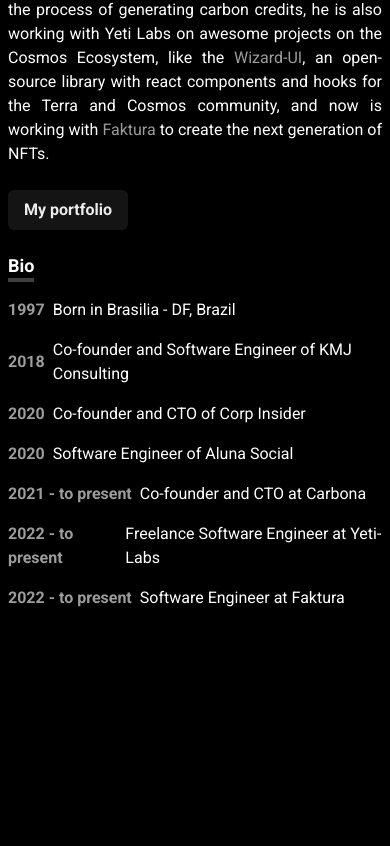
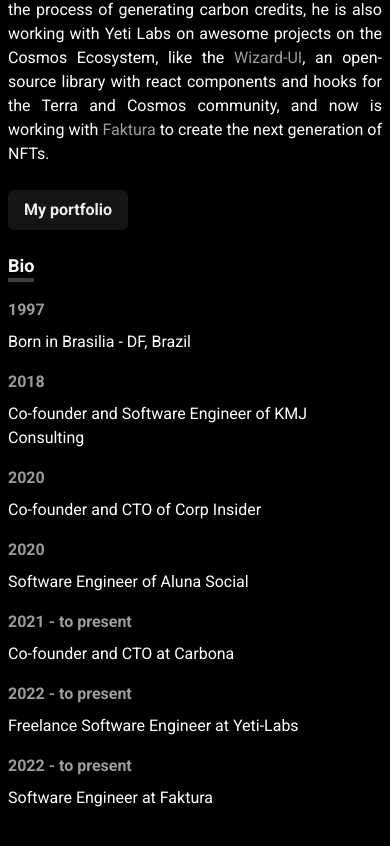
Before and after one commit to zevictordantas/zevictor-website, a Next.js app: page / in a window 390 px wide. Shown: the part 678-1524 px from the top of the page. Before the commit the page ends 1368 px from the top, so only its background shows below. Built offline with nearby package versions, Linux system fonts and the light colour scheme.

Commit message:
refact: make the biography section responsive

```diff
--- a/src/modules/Homepage/components/BiographySection/BiographySection.tsx
+++ b/src/modules/Homepage/components/BiographySection/BiographySection.tsx
@@ -1,5 +1,5 @@
 import { useColorModeValue } from '@chakra-ui/color-mode'
-import { Heading, HStack, Stack, Text } from '@chakra-ui/layout'
+import { Heading, Stack, Text } from '@chakra-ui/layout'
 
 export const BiographySection = () => {
   const grayColor = useColorModeValue('light.300', 'dark.300')
@@ -17,54 +17,54 @@ export const BiographySection = () => {
         Bio
       </Heading>
 
-      <HStack>
+      <Stack direction={{ base: 'column', sm: 'row' }}>
         <Text color={grayColor} fontWeight="extrabold">
           1997
         </Text>
         <Text>Born in Brasilia - DF, Brazil</Text>
-      </HStack>
+      </Stack>
 
-      <HStack>
+      <Stack direction={{ base: 'column', sm: 'row' }}>
         <Text color={grayColor} fontWeight="extrabold">
           2018
         </Text>
         <Text>Co-founder and Software Engineer of KMJ Consulting</Text>
-      </HStack>
+      </Stack>
 
-      <HStack>
+      <Stack direction={{ base: 'column', sm: 'row' }}>
         <Text color={grayColor} fontWeight="extrabold">
           2020
         </Text>
         <Text>Co-founder and CTO of Corp Insider</Text>
-      </HStack>
+      </Stack>
 
-      <HStack>
+      <Stack direction={{ base: 'column', sm: 'row' }}>
         <Text color={grayColor} fontWeight="extrabold">
           2020
         </Text>
         <Text>Software Engineer of Aluna Social</Text>
-      </HStack>
+      </Stack>
 
-      <HStack>
+      <Stack direction={{ base: 'column', sm: 'row' }}>
         <Text color={grayColor} fontWeight="extrabold">
           2021 - to present
         </Text>
         <Text>Co-founder and CTO at Carbona</Text>
-      </HStack>
+      </Stack>
 
-      <HStack>
+      <Stack direction={{ base: 'column', sm: 'row' }}>
         <Text color={grayColor} fontWeight="extrabold">
           2022 - to present
         </Text>
         <Text>Freelance Software Engineer at Yeti-Labs</Text>
-      </HStack>
+      </Stack>
 
-      <HStack>
+      <Stack direction={{ base: 'column', sm: 'row' }}>
         <Text color={grayColor} fontWeight="extrabold">
           2022 - to present
         </Text>
         <Text>Software Engineer at Faktura</Text>
-      </HStack>
+      </Stack>
     </Stack>
   )
 }
```
